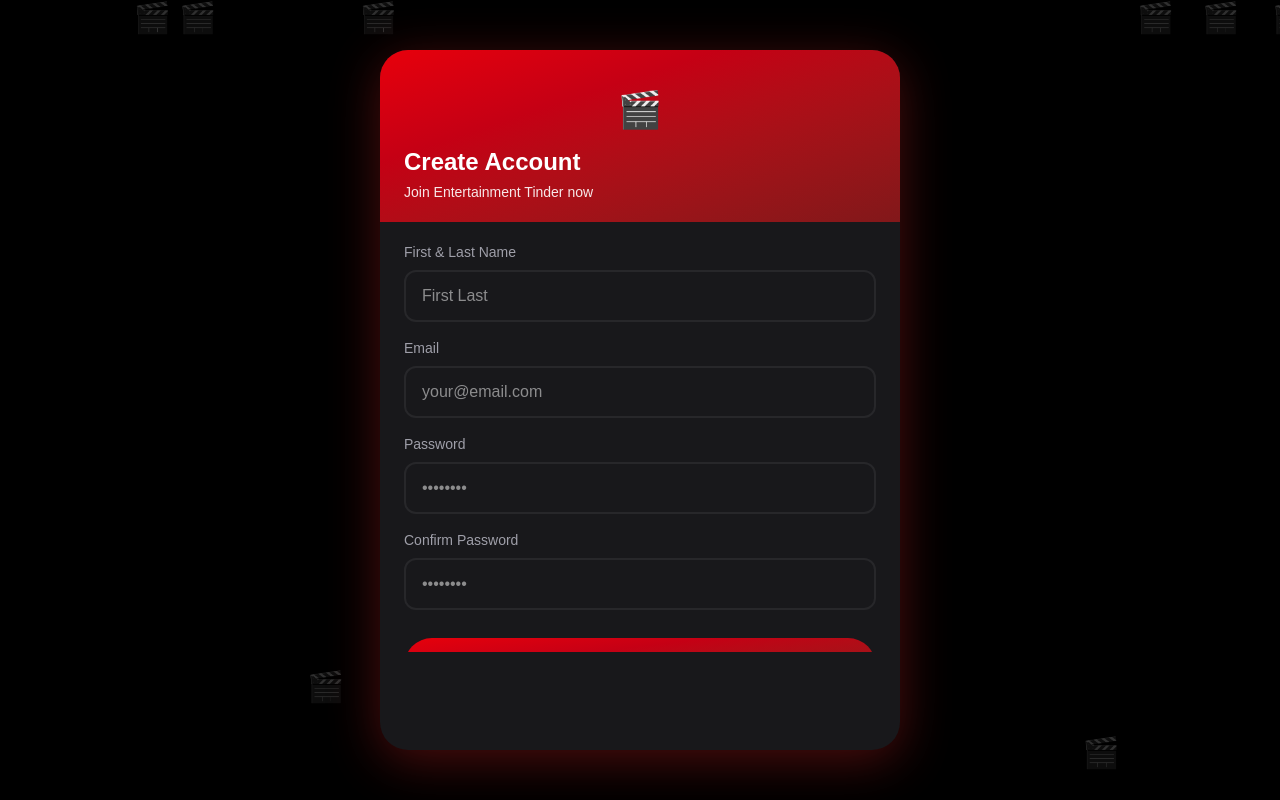
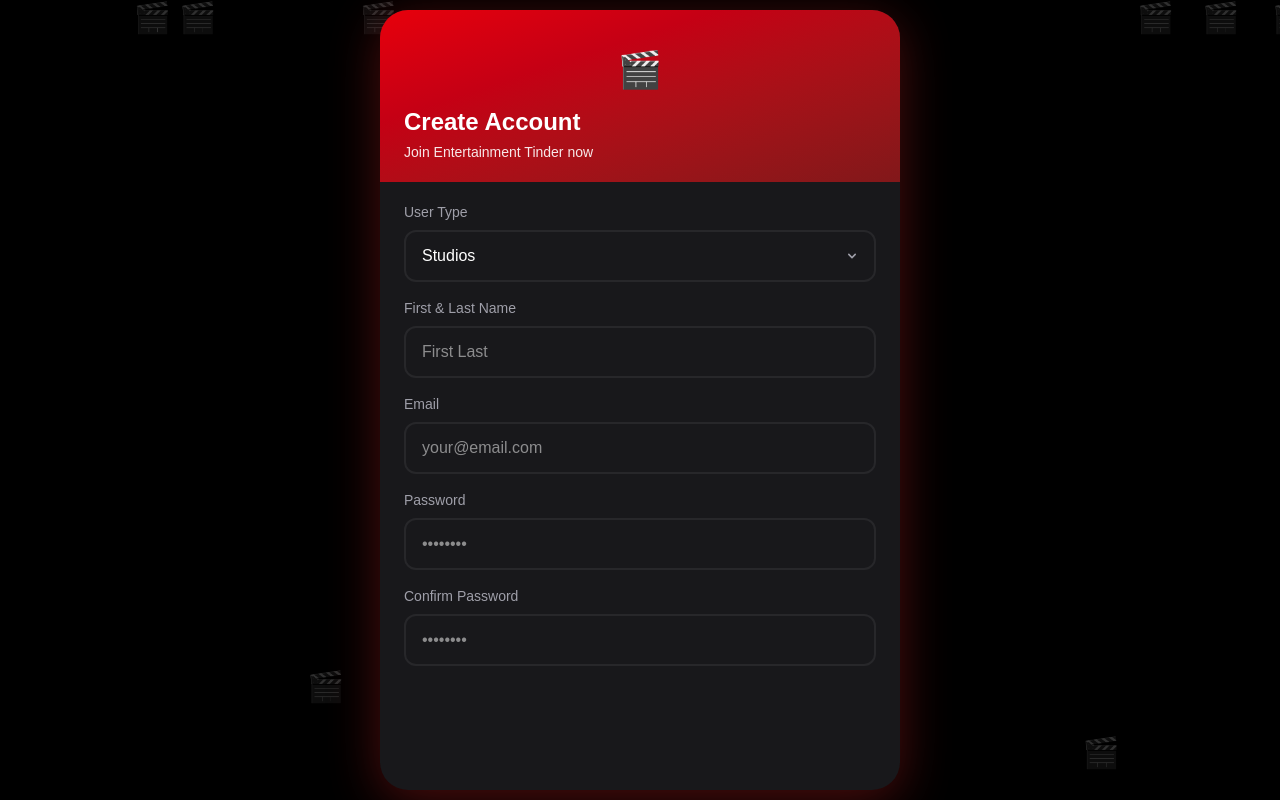
Before and after one commit to zpate6/SparkHacks2026, a Next.js app in the folder frontend/: page /signUp in a window 1280 px wide. Built offline with nearby package versions, Linux system fonts and the light colour scheme.

Commit message:
updated sign up

```diff
--- a/frontend/app/signUp/page.tsx
+++ b/frontend/app/signUp/page.tsx
@@ -9,8 +9,18 @@
   const [email, setEmail] = useState("");
   const [password, setPassword] = useState("");
   const [confirm, setConfirm] = useState("");
+  const [userType, setUserType] = useState("Studios");
   const [floatingItems, setFloatingItems] = useState<Array<{ left: string, delay: string, duration: string }>>([]);
   const router = useRouter();
+
+  const USER_TYPES = [
+    "Studios",
+    "Producer",
+    "Directors",
+    "Scriptwriter",
+    "Actors",
+    "Musicians"
+  ];
 
   useEffect(() => {
     // eslint-disable-next-line
@@ -38,6 +48,7 @@
         name,
         email,
         type: "signup",
+        userType,
       })
     );
 
@@ -64,7 +75,7 @@
       </div>
 
       {/* Phone frame */}
-      <div className="relative h-[700px] w-[520px] overflow-hidden rounded-[28px] bg-zinc-900 shadow-[0_10px_50px_rgba(220,38,38,0.35)]">
+      <div className="relative h-[780px] w-[520px] overflow-hidden rounded-[28px] bg-zinc-900 shadow-[0_10px_50px_rgba(220,38,38,0.35)]">
         {/* Header */}
         <div className="bg-gradient-to-br from-red-600 to-red-900 px-6 pt-10 pb-5 text-white">
           <div className="mb-4 text-center text-4xl">🎬</div>
@@ -75,7 +86,31 @@
         </div>
 
         {/* Scrollable Content */}
-        <div className="flex flex-col gap-4 px-6 py-5 overflow-y-auto max-h-[430px]">
+        <div className="flex flex-col gap-4 px-6 py-5 overflow-y-auto max-h-[510px]">
+          <div className="flex flex-col gap-2">
+            <label className="text-sm font-medium text-zinc-400">
+              User Type
+            </label>
+            <div className="relative">
+              <select
+                value={userType}
+                onChange={(e) => setUserType(e.target.value)}
+                className="w-full appearance-none rounded-xl border-2 border-zinc-800 bg-zinc-900 px-4 py-3 text-white outline-none focus:border-red-600"
+              >
+                {USER_TYPES.map((type) => (
+                  <option key={type} value={type}>
+                    {type}
+                  </option>
+                ))}
+              </select>
+              <div className="pointer-events-none absolute inset-y-0 right-0 flex items-center px-4 text-zinc-400">
+                <svg className="h-4 w-4 fill-current" viewBox="0 0 20 20">
+                  <path d="M5.293 7.293a1 1 0 011.414 0L10 10.586l3.293-3.293a1 1 0 111.414 1.414l-4 4a1 1 0 01-1.414 0l-4-4a1 1 0 010-1.414z" />
+                </svg>
+              </div>
+            </div>
+          </div>
+
           <div className="flex flex-col gap-2">
             <label className="text-sm font-medium text-zinc-400">
               First & Last Name
```
